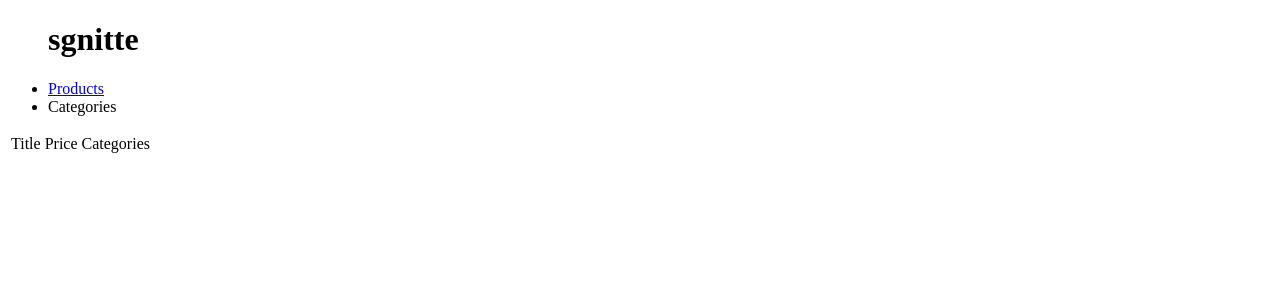
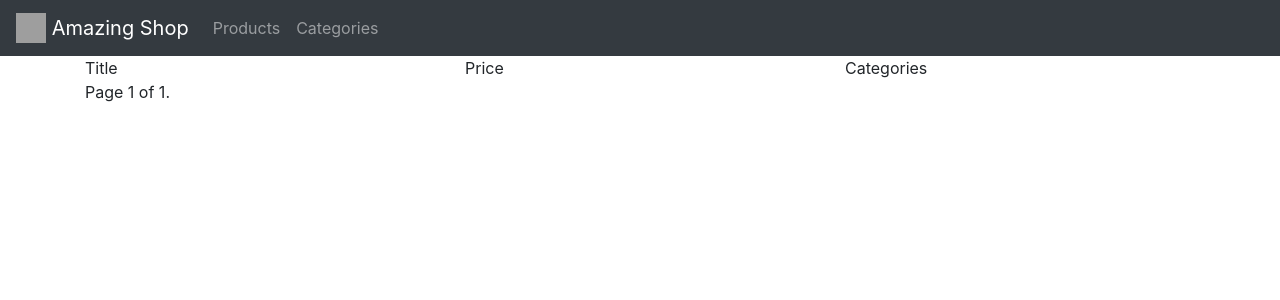
Before and after one commit to tima-akulich/z25_web, a Django app: page / in a window 1280 px wide. Shown: the top 300 px of the page. Run offline with Django 3.2, Linux system fonts and the light colour scheme; data that the repository does not hold is empty; some libraries are stand-ins or nearby versions; grey boxes are pictures that could not be loaded.

Commit message:
lesson 3

```diff
--- a/shop/templates/base.html
+++ b/shop/templates/base.html
@@ -1,17 +1,24 @@
-{% load reverse_string %}
+{% load static %}
 <!DOCTYPE html>
 <html lang="en">
 <head>
     <meta charset="UTF-8">
+    <meta name="viewport" content="width=device-width, initial-scale=1, shrink-to-fit=no">
+    <link href="{% static 'shop/css/bootstrap.css' %}" rel="stylesheet">
+    <link href="{% static 'shop/css/bootstrap-grid.css' %}" rel="stylesheet">
     <title>Title</title>
 </head>
 <body>
-<ul>
-    <h1>{{ NEW_SETTINGS|reverse_str:5 }}</h1>
-{#    <h2>{% my_tag 1 2 3 4 %}</h2>#}
-    <li><a href="{% url 'products' %}">Products</a></li>
-    <li><a>Categories</a></li>
-</ul>
+<nav class="navbar navbar-expand-sm bg-dark navbar-dark">
+  <a class="navbar-brand" href="#"><img src="{% static 'shop/img/Logo_as_ROUGE_RVB-1.png' %}" width="30" height="30" class="d-inline-block align-top" alt="">
+    Amazing Shop</a>
+    <ul class="nav navbar-nav">
+        <li class="nav-item">
+            <a class="nav-link" href="{% url 'products' %}">Products</a></li>
+         <li class="nav-item">
+             <a class="nav-link" href="{% url 'categories' %}">Categories</a></li>
+      </ul>
+</nav>
 {% block content %}
 {% endblock content %}
 </body>
--- a/shop/templates/products_list.html
+++ b/shop/templates/products_list.html
@@ -1,28 +1,35 @@
 {% extends 'base.html' %}
+{% load static %}
 {% block content %}
-    <table>
-    <thead>
-        <tr>
-            <td>Title</td>
-            <td>Price</td>
-            <td>Categories</td>
-        </tr>
-    </thead>
-    <tbody>
-
+    <div class="container">
+        <div class="row">
+            <div class="col-4">Title</div>
+             <div class="col-4">Price</div>
+             <div class="col-4">Categories</div>
+        </div>
+    <div class="row">
         {% for product in products %}
-            <tr>
-                <td><a href="{% url 'product_details' pk=product.pk %}">{{ product.title }}</a></td>
-                <td>{{ product.price }}</td>
-                <td>
-                    <ul>
-                        {% for category in product.categories.all %}
-                            <li><a href="{% url 'products_by_category' category=category.slug %}">{{ category.slug }}</a></li>
-                        {% endfor %}
-                    </ul>
-                </td>
-            </tr>
+               <div class="col-4"> <a href="{% url 'product_details' pk=product.pk %}">{{ product.title }}</a></div>
+               <div class="col-4">{{ product.price }}</div>
+                {% for category in product.categories.all %}
+                <div class="col-4"> <a href="{% url 'products_by_category' category=category.slug %}">{{ category.slug }}</a></div>
+                {% endfor %}
         {% endfor %}
-    </tbody>
-    </table>
+    </div>
+<div class="pagination">
+    <span class="step-links">
+        {% if page_obj.has_previous %}
+            <a href="?page=1">&laquo; first</a>
+            <a href="?page={{ page_obj.previous_page_number }}">previous</a>
+        {% endif %}
+        <span class="current">
+            Page {{ page_obj.number }} of {{ page_obj.paginator.num_pages }}.
+        </span>
+        {% if page_obj.has_next %}
+            <a href="?page={{ page_obj.next_page_number }}">next</a>
+            <a href="?page={{ page_obj.paginator.num_pages }}">last &raquo;</a>
+        {% endif %}
+    </span>
+</div>
+</div>
 {% endblock content %}
--- a/shop/urls.py
+++ b/shop/urls.py
@@ -1,9 +1,10 @@
 from django.urls import path
 from django.conf import settings
 
-from shop.views import products_list_view
+from shop.views import products_list_view, category
 from shop.views import product_details_view
 from shop.views import try_forms
+from shop.views import categories_view
 
 from django.conf.urls.static import static
 
@@ -11,8 +12,11 @@ from django.conf.urls.static import static
 urlpatterns = [
     path('forms', try_forms, name='try_forms'),
     path('', products_list_view, name='products'),
+    path('categories', categories_view, name='categories'),
     path('product/<str:pk>', product_details_view, name='product_details'),
     path('<slug:category>', products_list_view, name='products_by_category'),
+    path('categories/<slug:category>', categories_view, name='categories_by_category'),
+
 ]
 
 if settings.DEBUG:
--- a/shop/views.py
+++ b/shop/views.py
@@ -1,9 +1,9 @@
+from unicodedata import category
+from django.core.paginator import Paginator
 from django.shortcuts import render, get_object_or_404
 from django.http import HttpResponse
 from shop.forms import CardForm
-
-
-from shop.models import Product
+from shop.models import Product, Category
 
 
 def hello_world(request):
@@ -21,8 +21,21 @@ def products_list_view(request, category=None):
     products = Product.objects.filter(published=True)
     if category:
         products = products.filter(categories__slug=category)
+    paginator = Paginator(products, 10)
+    page_number = request.GET.get('page')
+    page_obj = paginator.get_page(page_number)
     return render(request, 'products_list.html', context={
-        'products': products,
+        'products': products, 'page_obj': page_obj
+    })
+
+
+def categories_view(request, category=None):
+    products = Product.objects.filter(published=True)
+    categories = Category.objects.all()
+    if category:
+        products = products.filter(categories__slug=category)
+    return render(request, 'categories.html', context={
+        'products': products, 'categories': categories
     })
 
 
```
Also changed, not shown: shop/templates/categories.html (added, +34 -0 lines), shop/migrations/0004_auto_20200331_1103.py (added).
